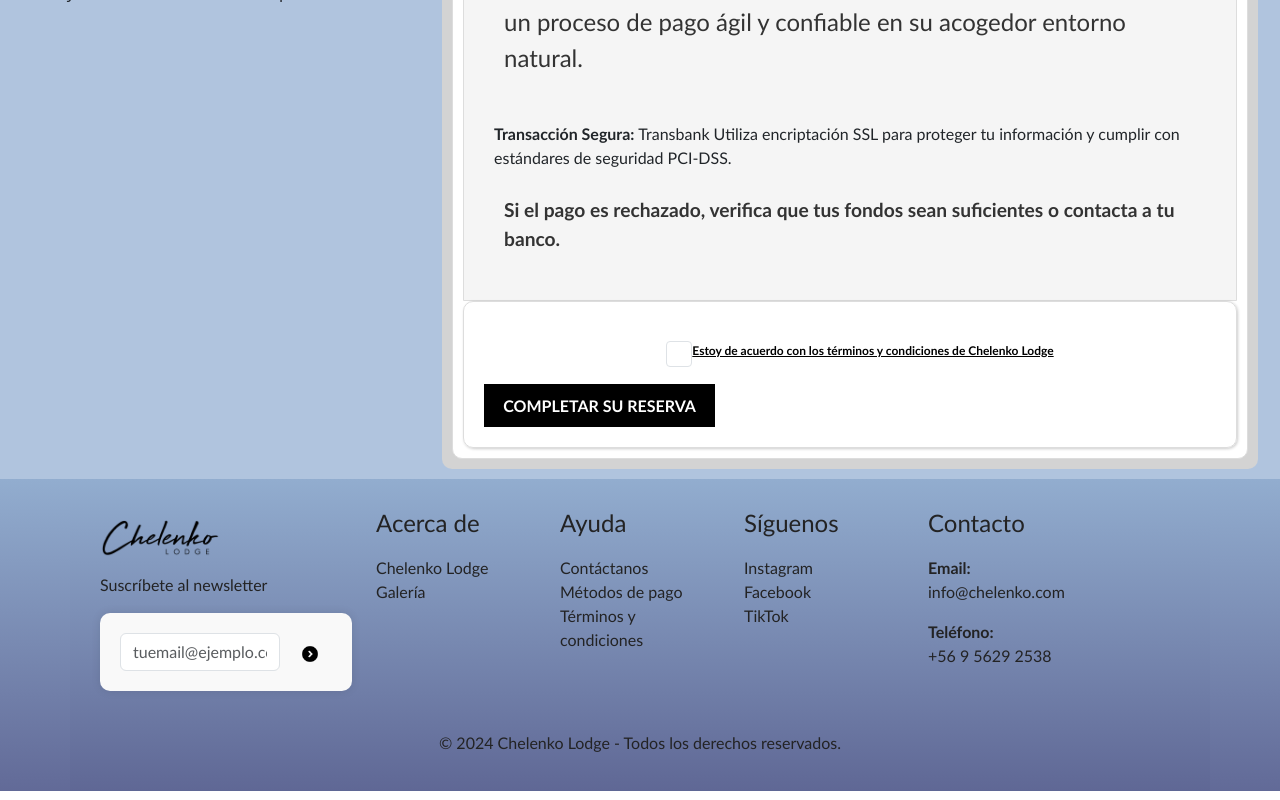
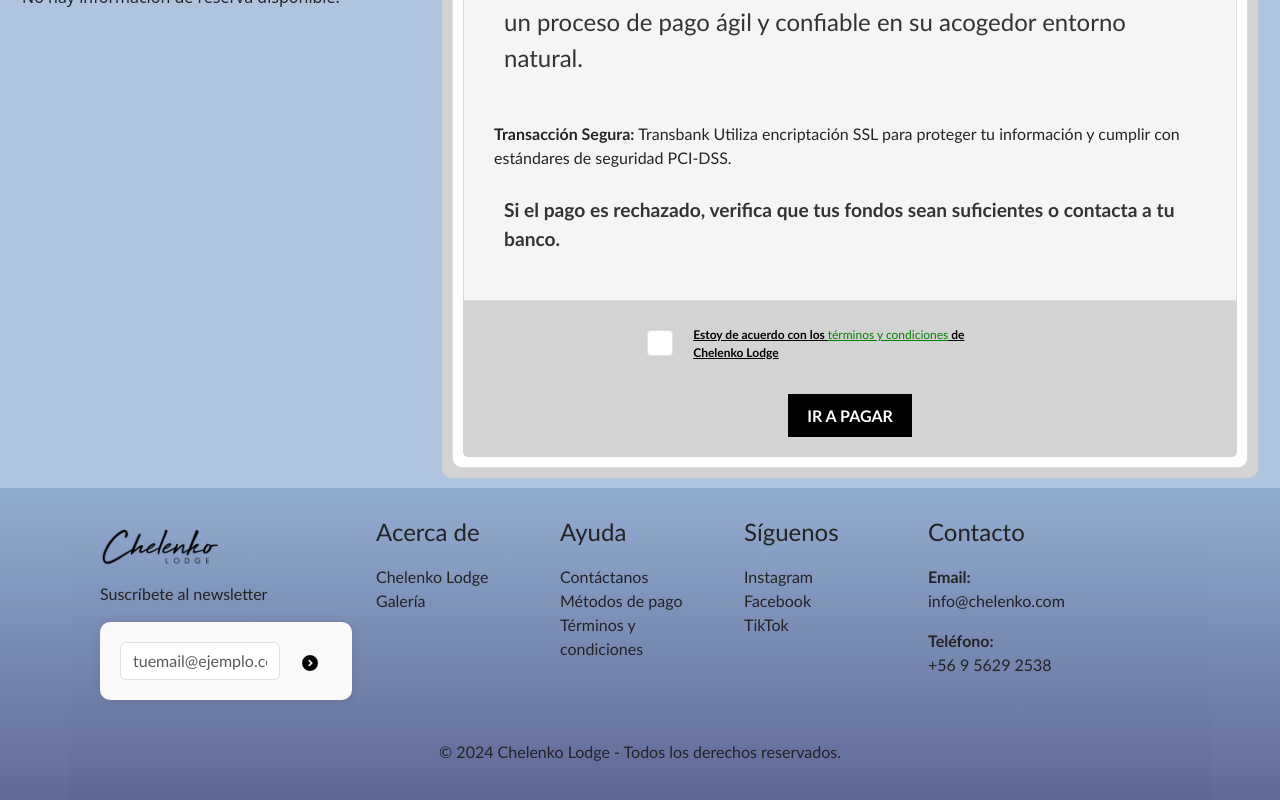
Before and after one commit to matihtgens/ChelenkoLodge-OTA, a React (Vite) app: page /terms in a window 1280 px wide. Shown: the part 1535-2335 px from the top of the page. Built offline with nearby package versions, Linux system fonts and the light colour scheme.

Commit message:
Se estiliza el info de husped y ajustes varios

```diff
--- a/src/components/navbar.jsx
+++ b/src/components/navbar.jsx
@@ -9,7 +9,7 @@ function Navbar({ toggleCart }) { // Recibe toggleCart como prop
 
     return (
         <>
-            <navbar>
+            <div>
                 <div className='container-navbar'>
                     <div className="container-fluid">
                         <div className="cont">
@@ -29,7 +29,7 @@ function Navbar({ toggleCart }) { // Recibe toggleCart como prop
                         </div>
                     </div>
                 </div>
-            </navbar>
+            </div>
         </>
     );
 }
--- a/src/pages/metodopago.css
+++ b/src/pages/metodopago.css
@@ -22,12 +22,18 @@
     border-top-right-radius: 5px;
 }
 
-.cont-terminos {
+.cont-terminos-pago {
     background-color: lightgrey;
     padding: 10px !important;
     border-bottom-left-radius: 5px;
     border-bottom-right-radius: 5px;
 
+}
+
+.cont-boton-pago{
+    padding: 10px;
+    display: flex;
+    justify-content: center;
 }
 
 .imgTransbank {
@@ -91,8 +97,19 @@
 .inputPago {
     margin: 10px;
     padding: 5px;
-    display: flex;
-    justify-content: center;
+}
+
+.terminos-pago{
+
+    padding: 0 20px;
+}
+
+.link-terminos{
+    color: green;
+}
+
+.link-terminos:hover{
+    color: rgba(0, 128, 0, 0.8);
 }
 
 .btn-completar {
--- a/src/pages/metodopago.jsx
+++ b/src/pages/metodopago.jsx
@@ -1,4 +1,5 @@
 import React from 'react';
+import { Link } from 'react-router-dom';
 import './metodopago.css';
 import logoTransbank from '../assets/img/webpaylogo.png';
 import './responsive.css';
@@ -30,22 +31,22 @@ const MetodoPago = () => {
               <p><strong>Si el pago es rechazado, verifica que tus fondos sean suficientes o contacta a tu banco.</strong></p>
             </div>
           </div>
-          <div className='container cont-terminos'>
+          <div className='cont-terminos-pago'>
             <div className='col-12 inputPago'> {/*Columna para el checkbox de términos y condiciones*/}
               <div className="form-check"> {/*Contenedor para el checkbox de términos*/}
                 <input
                   type="checkbox" //Tipo de input es un checkbox
-                  className="form-check-input" //Clase de Bootstrap para checkbox
+                  className="form-check-input col-2" //Clase de Bootstrap para checkbox
                   id="terms" //Identificador del checkbox
                 />
-                <label className="form-check-label" htmlFor="terms"> {/*Etiqueta asociada al checkbox*/}
-                  Estoy de acuerdo con los términos y condiciones de Chelenko Lodge
+                <label className="form-check-label col-10 terminos-pago" htmlFor="terms"> {/*Etiqueta asociada al checkbox*/}
+                  Estoy de acuerdo con los <Link className='link-terminos' to='/terms' target='_blank'>términos y condiciones</Link> de Chelenko Lodge
                 </label>
               </div>
 
             </div>
-            <div className='col-12'> {/*Contenedor para el botón de completar la reserva*/}
-              <button className="btn-completar">COMPLETAR SU RESERVA</button> {/*Botón para completar la reserva*/}
+            <div className='col-12 cont-boton-pago'> {/*Contenedor para el botón de completar la reserva*/}
+              <button className="btn-completar">IR A PAGAR</button> {/*Botón para completar la reserva*/}
             </div>
           </div>
         </div>
--- a/src/pages/register.css
+++ b/src/pages/register.css
@@ -1,7 +1,43 @@
-.container {
-    font-family: 'Trebuchet MS', sans-serif;
-    margin: 0 auto;
+.cont-background-register{
+    background-image: url('https://www.chelenko.com/wp-content/uploads/2020/11/125398932_1613880912152886_216532921138021799_n.jpg');
+    background-size: cover;
+    background-position: center;
+    width: 100%;
+    padding: 20px;
+    display: flex;
+    align-items: center;
+    justify-content: center;
+}
+
+.cont-register{
     max-width: 1200px;
+    background-color: rgba(211, 211, 211, 0.8);
+    padding: 10px;
+    margin: 20px;
+    border-radius: 10px;
+    box-shadow: 0 0 10px rgba(0, 0, 0, 0.1);
+    font-family: 'Trebuchet MS', 'Lucida Sans Unicode', 'Lucida Grande', 'Lucida Sans', Arial, sans-serif;
+}
+
+.cont-boton-register{
+    padding-top: 20px;
+}
+
+.title-register{
+    margin: 20px 0;
+    padding: 10px;
+    text-shadow: 1px 1px 3px rgba(0, 0, 0, 0.3);
+}
+
+.register-body{
+    padding: 25px !important;
+    border-radius: 10px;
+    background-color: rgba(255, 255, 255, 0.7);
+    box-shadow: 1px 1px 3px rgba(0, 0, 0, 0.2);
+}
+
+.box-style{
+    margin: 20px auto;
 }
 
 .row {
--- a/src/pages/register.jsx
+++ b/src/pages/register.jsx
@@ -1,12 +1,12 @@
 import React, { useState } from 'react';
-import { useCart } from '../context/CartContext'; // Asegúrate de que la función saveContactInfo esté disponible en tu contexto
-import { useNavigate } from 'react-router-dom'; // Para la redirección
+import { useCart } from '../context/CartContext';
+import { useNavigate } from 'react-router-dom';
 import './register.css';
 import './responsive.css';
 
 const Register = () => {
-    const { saveContactInfo } = useCart(); // Función para guardar la información de contacto
-    const navigate = useNavigate(); // Hook para la navegación
+    const { saveContactInfo } = useCart();
+    const navigate = useNavigate();
     const [formData, setFormData] = useState({
         firstName: '',
         lastName: '',
@@ -27,10 +27,14 @@ const Register = () => {
 
     // Maneja el evento del botón "Aceptar"
     const handleAccept = (e) => {
-        e.preventDefault(); // Prevenir el comportamiento por defecto del formulario
-        saveContactInfo(formData); // Guarda la información en el contexto
-        console.log('Formulario enviado:', formData); // Muestra en consola la información enviada
-        navigate('/inforeseerva'); // Redirige a la página de detalles de reserva
+        e.preventDefault();
+
+        // Verificar si el formulario es válido
+        const form = e.target;
+        if (form.checkValidity()) {
+            saveContactInfo(formData);
+            console.log('Formulario enviado:', formData);
+            navigate('/metodopago'); // Redirige a la página de método de pago
 
             // Limpia el formulario después de enviar
             setFormData({
@@ -42,16 +46,25 @@ const Register = () => {
                 children: '',
                 agree: false,
             });
+        } else {
+            // Añadir clase para mostrar los mensajes de error de validación
+            form.classList.add('was-validated');
+        }
     };
 
     return (
-        <div className="container-fluid">
-            <h1 className="h1info">Información de contacto</h1>
+        <>
+            <div className='cont-background-register'>
+                <div className='cont-register'>
+                    <div className="container-fluid register-body">
+                        <div className='title-register'>
+                            <h1>Información del huesped</h1>
+                        </div>
 
                         <div className="style box-style">
-                <form className="row g-3 needs-validation" onSubmit={handleAccept} noValidate>
+                            <form className="row g-3 needs-validation" onSubmit={handleAccept}>
                                 <div className="col-md-4">
-                        <label htmlFor="firstName" className="form-label">Primer nombre</label>
+                                    <label htmlFor="firstName" className="form-label">Nombre</label>
                                     <input
                                         type="text"
                                         className="form-control"
@@ -62,7 +75,7 @@ const Register = () => {
                                     />
                                 </div>
                                 <div className="col-md-4">
-                        <label htmlFor="lastName" className="form-label">Apellido</label>
+                                    <label htmlFor="lastName" className="form-label">Apellidos</label>
                                     <input
                                         type="text"
                                         className="form-control"
@@ -128,14 +141,19 @@ const Register = () => {
                                         <option disabled value="">Niños</option>
                                         <option value="1">1</option>
                                         <option value="2">2</option>
+                                        <option value="3">3</option>
+                                        <option value="4">4</option>
                                     </select>
                                 </div>
-                    <div className="col-12 text-center">
-                        <button type="submit" className="btn btn-primary">ACEPTAR</button> {/* Botón para aceptar */}
+                                <div className="col-12 text-center cont-boton-register">
+                                    <button type="submit" className="btn btn-success">ACEPTAR</button>
                                 </div>
                             </form>
                         </div>
                     </div>
+                </div>
+            </div>
+        </>
     );
 };
 
```
Lines whose indentation alone changed are shown as unchanged.
